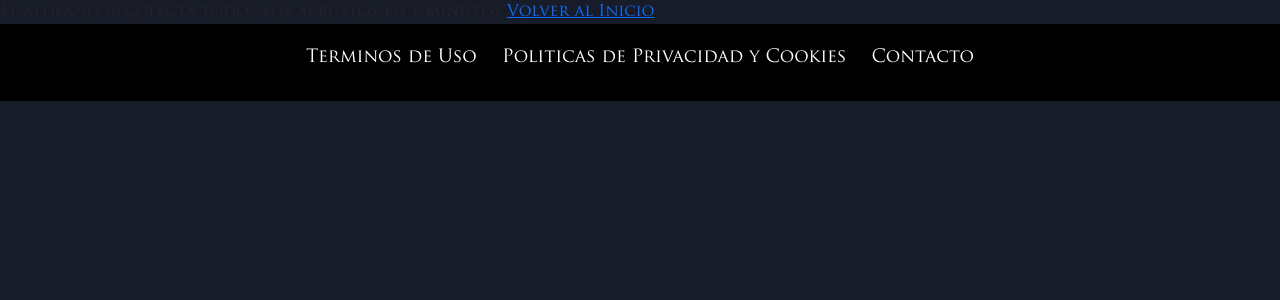
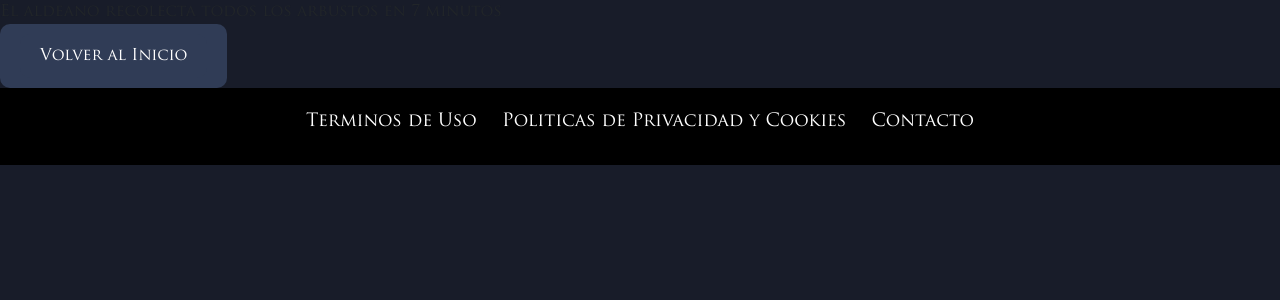
Before and after one commit to crumbytom/tp1TomasRoma, a PHP site: page /aldeanoRecoleccion.php in a window 1280 px wide. Shown: the part 159-459 px from the top of the page. Run offline with PHP 8.4, Linux system fonts and the light colour scheme.

Commit message:
prueba21

```diff
--- a/aldeanoRecoleccion.php
+++ b/aldeanoRecoleccion.php
@@ -3,38 +3,21 @@
 $tituloPagina = "Aldeano Recoleccion";
 
 require_once("header.php");
-
-
-
 require_once("arbusto.php");
-require_once("bancoDePesca.php");
-require_once("pesquero.php");
-
 require_once("aldeanoChino.php");
-require_once("aldeanoFranco.php");
-
 
 $arbusto1 =new Arbusto();
 $aldeanoChino =new AldeanoChino();
-$aldeanoFranco =new AldeanoFranco();
-
-
-
-
-$pesquero1 =new Pesquero();
-$bancodepesca = new bancoDePesca();
-//$pesquero1->recolectar($bancodepesca);
+//$aldeanoFranco =new AldeanoFranco();
+$aldeanoChino->recolectar($arbusto1);
 
 ?>
 
+<main>
+    <div class="boton-volver">
+        <a href="index.php" class="boton">Volver al Inicio</a>
 
-
-<main>
-
-<?php $aldeanoChino->recolectar($arbusto1);
-?>
-
-<a href="index.php" class="boton-volver">Volver al Inicio</a>
+    </div>
 
 </main>
 
--- a/index.php
+++ b/index.php
@@ -40,7 +40,8 @@ require_once("header.php");
             <img src="img/aldeanoChino.png" alt="aldeano">
         </div>
         <div class="boton">
-            <a href="aldeanoRecoleccion.php" class="boton-volver">Calcular Tiempo</a>
+            <form action="aldeanoRecoleccion.php" method="post">
+            <input type="submit" value="Calcular Tiempo">
         </div>
 
 
--- a/styles/style.css
+++ b/styles/style.css
@@ -151,3 +151,21 @@ nav a:hover{
 .section-civi article{
     margin-top: 20px;
 }
+
+
+
+.boton-volver,
+.boton{
+    display: inline-block;
+    text-align: center;
+    color: #fff;
+    padding: 10px 20px;
+    text-decoration: none;
+    border-radius: 10px;
+    background-color: #303c56;
+}
+
+.boton-volver:hover,
+.boton:hover{
+    color: #a89f9fcb;
+}
```
